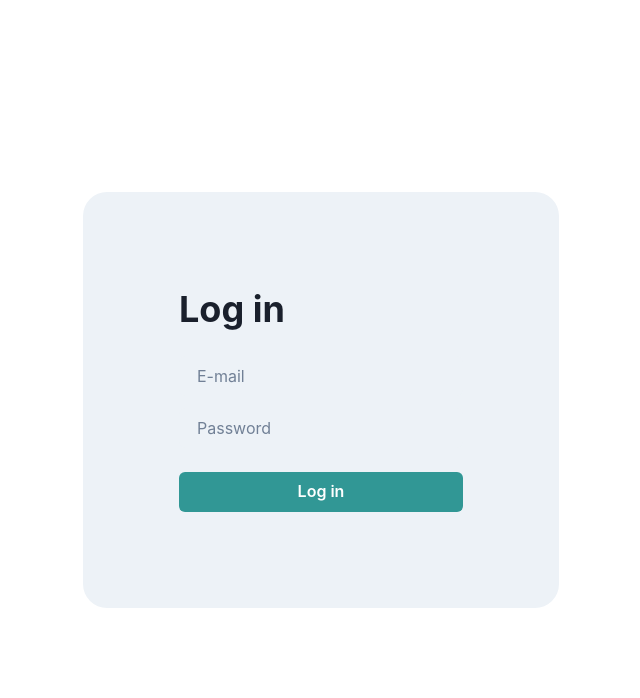
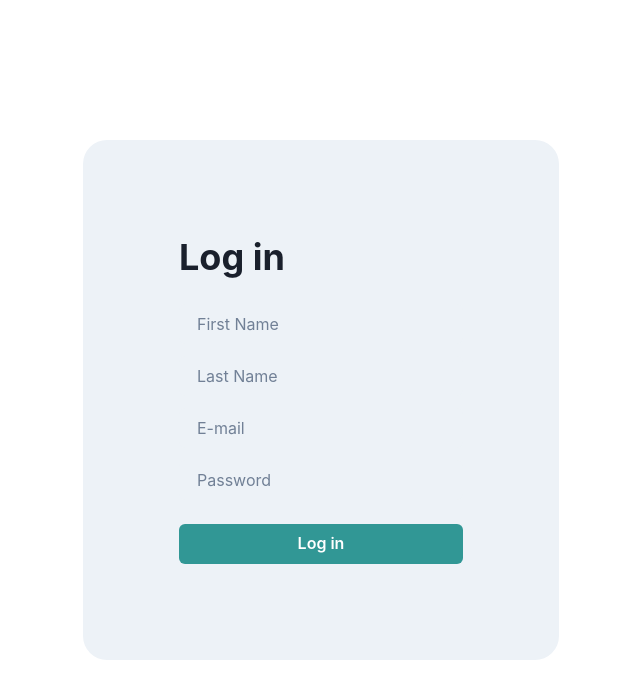
Before and after one commit to EduZaparoli/fullstack_app, a Next.js app in the folder frontend/: page / in a window 1280 px wide. Shown: the top 698 px of the page, without its empty margins (319-959 px from the left). Built offline with nearby package versions, Linux system fonts and the light colour scheme.

Commit message:
login integration

```diff
--- a/frontend/src/app/components/LoginContainer/index.tsx
+++ b/frontend/src/app/components/LoginContainer/index.tsx
@@ -1,20 +1,27 @@
 "use client"
-import { Box, Button, Flex, Heading, Input } from "@chakra-ui/react"
-import { useRouter } from "next/navigation"
+import { Button, Flex, Heading, Input } from "@chakra-ui/react"
 
-export const LoginContainer = () => {
+interface IProps {
+  firstName: string;
+  lastName: string;
+  email: string;
+  password: string;
+  onFirstNameChange: (value: string) => void;
+  onLastNameChange: (value: string) => void;
+  onEmail: (value: string) => void;
+  onPassword: (value: string) => void;
+  onContinue: () => void
+}
 
-  const router = useRouter()
-
-  const onContinue = () => {
-    router.push('/dashboard', { scroll: false })
-  }
+export const LoginContainer = ({firstName, lastName, email, password, onFirstNameChange, onLastNameChange, onEmail, onPassword, onContinue}: IProps) => {
 
     return (
         <Flex direction={"column"} background={"gray.100"} p={24} rounded={24} margin={5}>
           <Heading mb={6}>Log in</Heading>
-          <Input placeholder='E-mail' variant={"filled"} mb={3} type='email' />
-          <Input placeholder='Password' variant={"filled"} mb={6} type='password' />
+          <Input placeholder='First Name' variant={"filled"} mb={3} type='text' onChange={(e) => onFirstNameChange(e.target.value)} value={firstName} />
+          <Input placeholder='Last Name' variant={"filled"} mb={3} type='text' onChange={(e) => onLastNameChange(e.target.value)} value={lastName}/>
+          <Input placeholder='E-mail' variant={"filled"} mb={3} type='email' onChange={(e) => onEmail(e.target.value)} value={email}/>
+          <Input placeholder='Password' variant={"filled"} mb={6} type='password' onChange={(e) => onPassword(e.target.value)} value={password}/>
           <Button onClick={onContinue} colorScheme='teal'>Log in</Button>
         </Flex>
     )
--- a/frontend/src/app/dashboard/page.tsx
+++ b/frontend/src/app/dashboard/page.tsx
@@ -1,8 +1,8 @@
-import { Box, Grid, GridItem, Skeleton, SkeletonCircle, SkeletonText, Stack } from "@chakra-ui/react";
-import { Navbar } from "../components/Navbar";
+import { Box, SkeletonCircle, SkeletonText, Stack } from "@chakra-ui/react";
 import { Container } from "../components/Container";
 
 export default function Dashboard() {
+
     return (
         <Container navbar>
           <Box padding={6} boxShadow='lg' bg='white' marginTop={24} marginLeft={14} marginRight={14}>
--- a/frontend/src/app/page.tsx
+++ b/frontend/src/app/page.tsx
@@ -1,14 +1,34 @@
+"use client"
 import { Flex } from '@chakra-ui/react';
 import { Container } from './components/Container';
 import { LoginContainer } from './components/LoginContainer';
+import { useState } from 'react';
+import { api } from './service/APIService';
+import { useRouter } from 'next/navigation';
 
 const Home = () => {
+
+  const router = useRouter()
+
+  const [first_name, setFirstName] = useState('')
+  const [last_name, setLastName] = useState('')
+  const [email, setEmail] = useState('')
+  const [password, setPassword] = useState('')
+
+  const onContinue = async () => {
+    try {
+      await api.getAuthorizationToken(first_name, last_name, email, password)
+      router.push('/dashboard', { scroll: false })
+    }catch(error) {
+      console.log(error)
+    }
+  }
 
   return (
     <>
       <Container align='center' justifyContent='center'>
         <Flex height={'100vh'} alignItems={'center'} justifyContent={'center'}>
-          <LoginContainer />
+          <LoginContainer onContinue={onContinue} firstName={first_name} lastName={last_name} email={email} password={password} onFirstNameChange={setFirstName} onLastNameChange={setLastName} onEmail={setEmail} onPassword={setPassword}/>
         </Flex>
       </Container>
     </>
--- a/frontend/src/app/service/APIService/index.ts
+++ b/frontend/src/app/service/APIService/index.ts
@@ -10,8 +10,28 @@ class API {
             headers: this.baseHeaders()
         });
 
-        return data
-    }
+        return data;
+    };
+
+    public getAuthorizationToken = async (first_name: string, last_name: string, email: string, password: string): Promise<types.AccessToken> => {
+        const {data} = await this.api.post<types.AccessToken>('http://localhost:5000/login',
+        {
+            first_name,
+            last_name,
+            email,
+            password
+        },
+        {
+            headers: this.baseHeaders()
+        }
+    );
+
+        return data;
+    };
+
+    private headerWithAuthentication = (token: string, headers?: RawAxiosRequestHeaders): RawAxiosRequestHeaders =>
+        this.baseHeaders({Authorization: `Bearer ${token}`, ...headers});
+
 
     private baseHeaders = (headers?: RawAxiosRequestHeaders): RawAxiosRequestHeaders => ({
         "Content-Type": "application/json",
--- a/frontend/src/app/service/APIService/types.ts
+++ b/frontend/src/app/service/APIService/types.ts
@@ -2,6 +2,10 @@ export interface APIResponse<APIResponse> {
     data: APIResponse;
     message: string;
     status: string;
+}
+
+export interface AccessToken {
+    access_token: string
 }
 
 export interface User {
```
Also changed, not shown: 2 other files (tests, documents, lock files or other folders).
